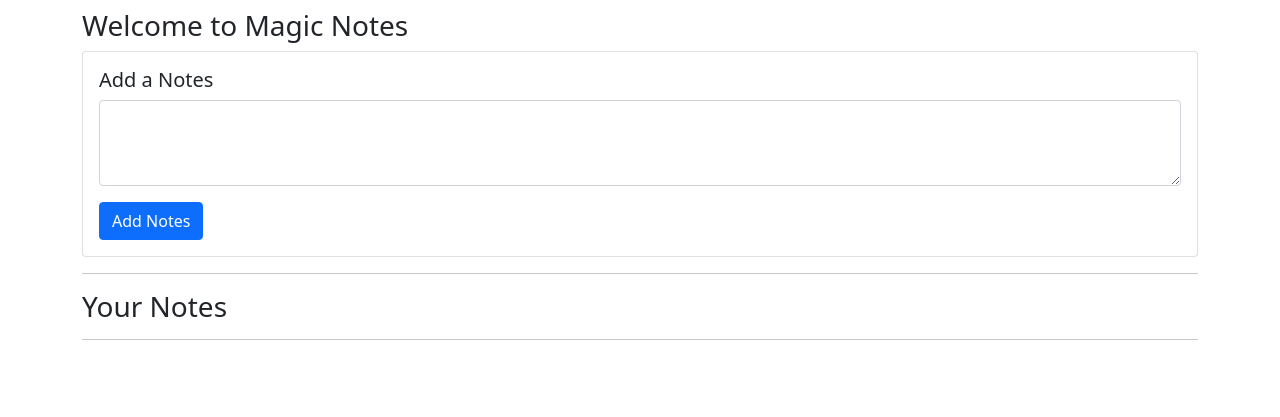
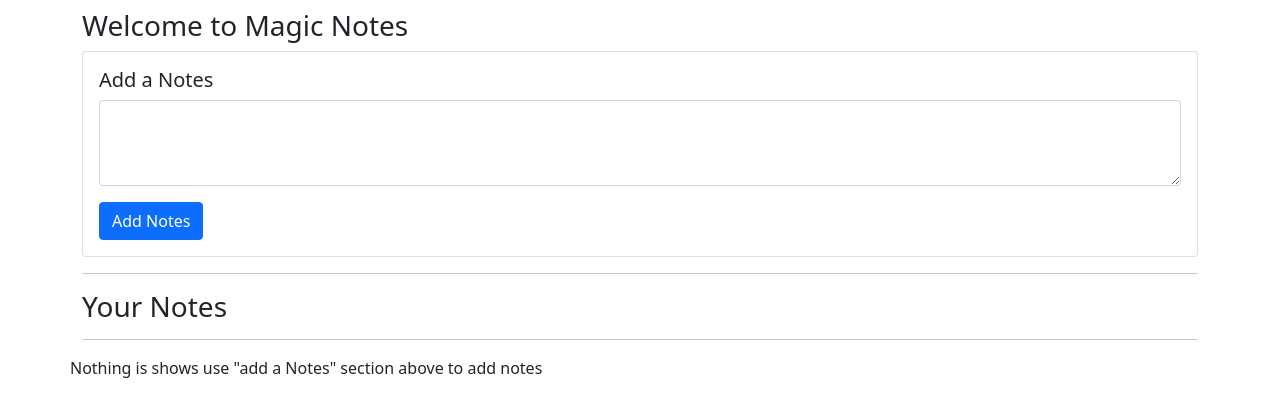
Before and after one commit to Samarmahato/project_Notes_App.github.io, a plain HTML site: page index.html in a window 1280 px wide. Shown: the part 63-480 px from the top of the page. Drawn offline with nearby package versions, Linux system fonts and the light colour scheme.

Commit message:
Update index.html

```diff
--- a/index.html
+++ b/index.html
@@ -60,6 +60,6 @@
         crossorigin="anonymous"></script>
 
 </body>
-<script src="projects1.js"></script>
+<script src="index.js"></script>
 
 </html>
```
